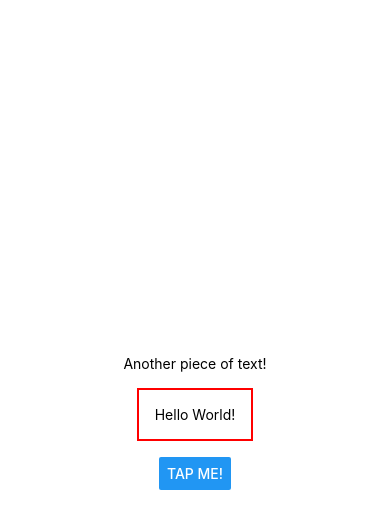
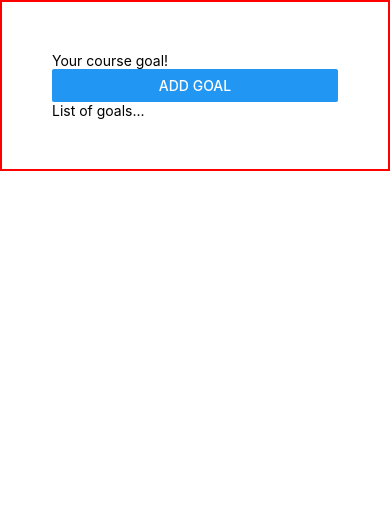
Before and after one commit to AliveKiwi/mm-rn-basics, a React Native app: screen / in a window 390 px wide. Shown: the top 528 px of the page. Built offline with nearby package versions, Linux system fonts and the light colour scheme.

Commit message:
16 basics: Replaced default content

```diff
--- a/App.js
+++ b/App.js
@@ -1,29 +1,24 @@
 import { StatusBar } from 'expo-status-bar';
-import { Button, StyleSheet, Text, View } from 'react-native';
+import { Button, StyleSheet, Text, TextInput, View } from 'react-native';
 
 export default function App() {
   return (
-    <View style={styles.container}>
+    <View style={styles.appContainer}>
       <View>
-        <Text>Another piece of text!</Text>
+        <TextInput placeholder="Your course goal!"></TextInput>
+        <Button title="Add Goal" />
       </View>
-      <Text
-        style={styles.dummyText}
-        // style={{ margin: 16, borderWidth: 2, borderColor: 'red', padding: 16 }}
-      >
-        Hello World!
-      </Text>
-      <Button title="Tap Me!" />
+      <View>
+        <Text>List of goals...</Text>
+      </View>
     </View>
   );
 }
 
 const styles = StyleSheet.create({
-  container: {
-    flex: 1,
-    backgroundColor: '#fff',
-    alignItems: 'center',
-    justifyContent: 'center',
+  appContainer: {
+    padding: 50,
+    borderColor: 'red',
+    borderWidth: 2,
   },
-  dummyText: { margin: 16, borderWidth: 2, borderColor: 'red', padding: 16 },
 });
```
